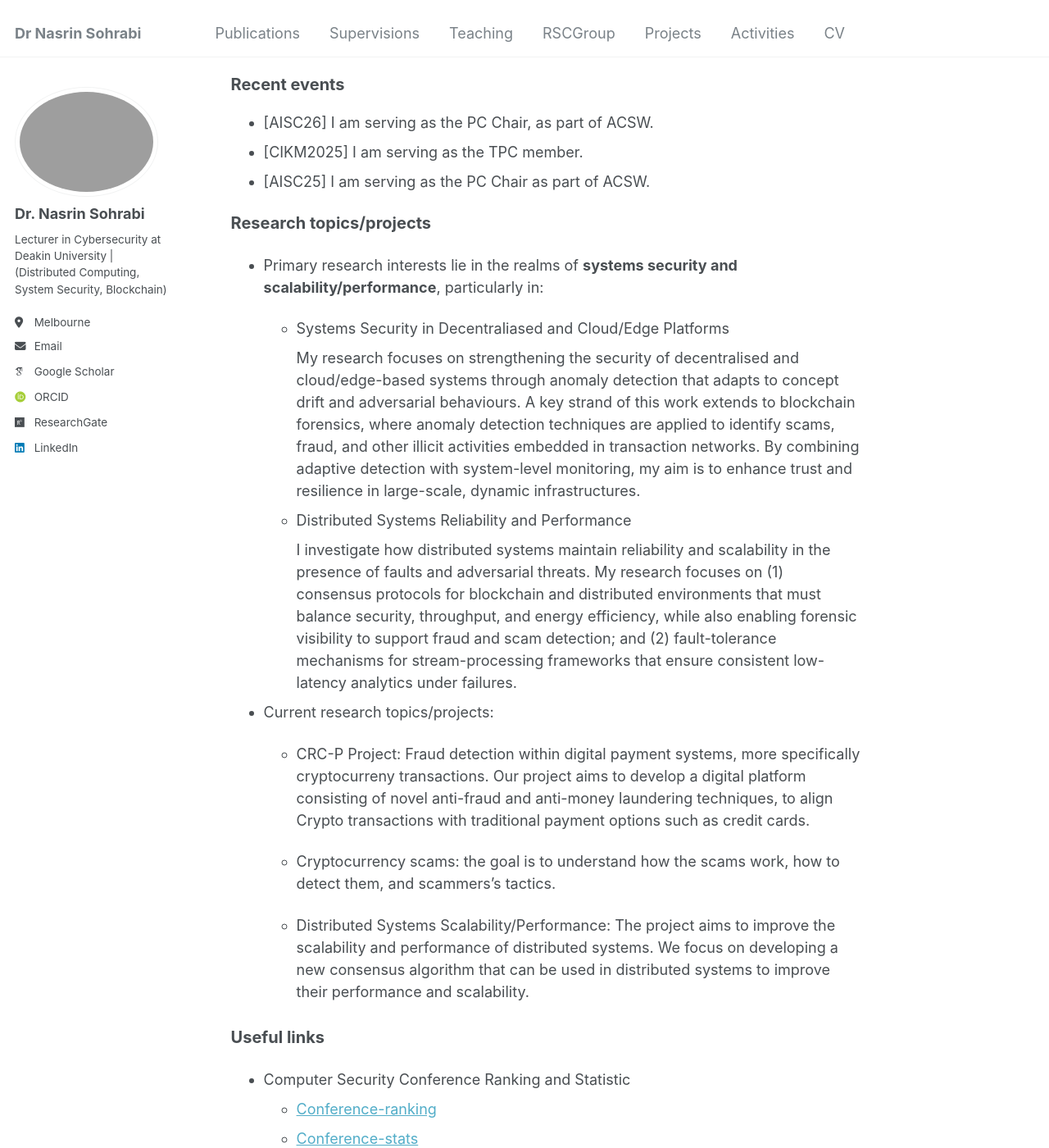
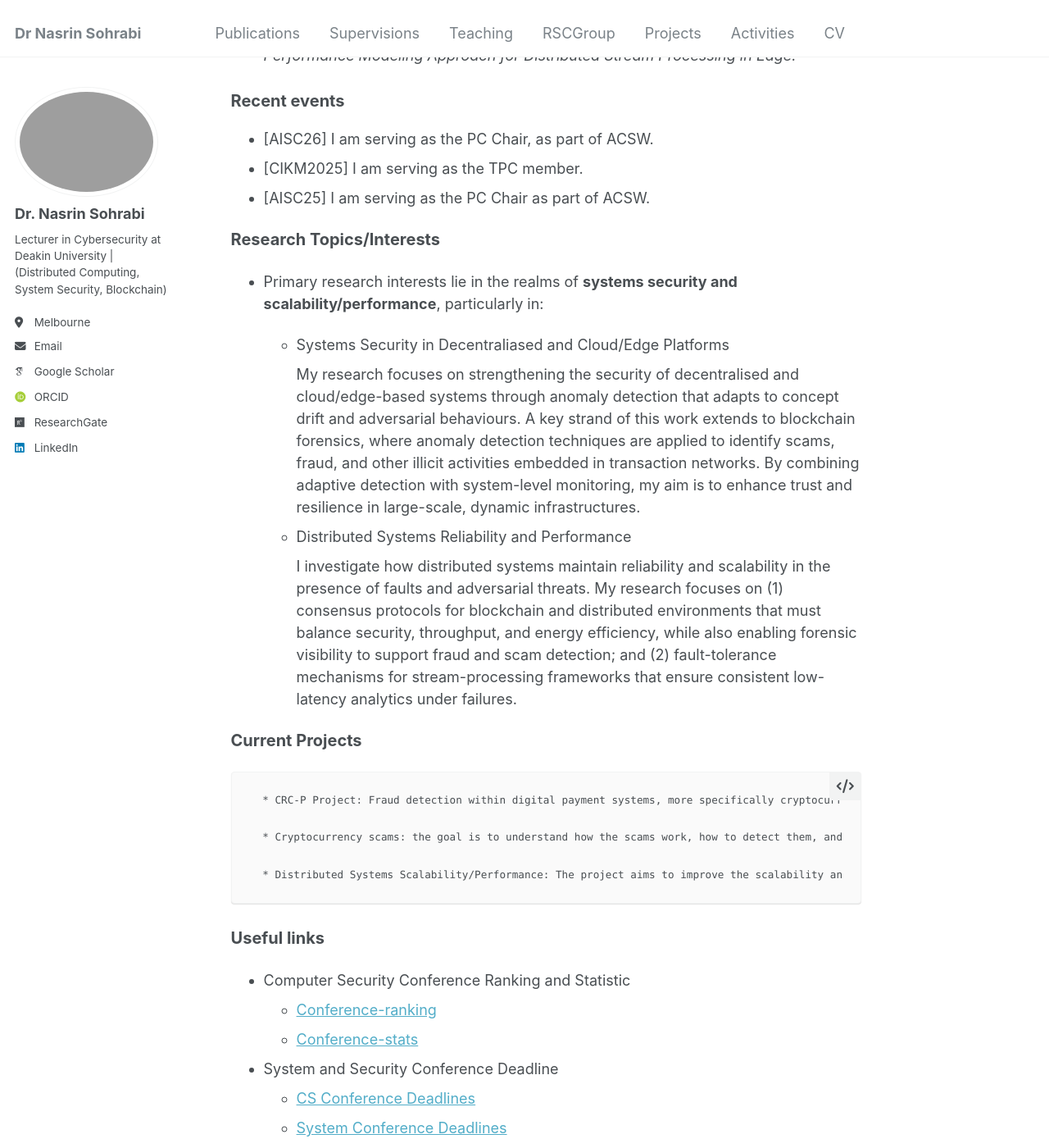
Before and after one commit to Nasrin-Sohrabi/Nasrin-Sohrabi.github.io, a Jekyll site: the page built from _pages/about.md, in a window 1280 px wide and 1400 px high, scrolled down 663 px. Shown: the whole window at 82% size. Built offline with Jekyll 4.4.1, drawn with Linux system fonts in a browser that asks for light colours; some web fonts are replaced.

Commit message:
update the intro

```diff
--- a/_pages/about.md
+++ b/_pages/about.md
@@ -13,13 +13,14 @@
   <ul style="text-align: justify;"> I am on the lookout for graduate and undergraduate students who possess a strong background in system security, distributed computing, and machine learning. If you're passionate about system research, feel free to email me your CV. </ul>
 
 
-<span style="font-size:20px;">Recent news!</span>
+<span style="font-size:20px;">News!</span>
 ======
 <span style=" text-align: justify;">
   * [ARC LP] -- Our team has been awarded an ARC Linkage Project, one of the most prestigious research grants in Australia. This funding will support collaborative research with DEAKIN, RMIT, UNSW and our industry partner to tackle real-world challenges and drive meaningful impact.
     <a href= "https://rms.arc.gov.au/RMS/Report/Download/Report/a3f6be6e-33f7-4fb5-98a6-7526aaa184cf/277">ARC LP</a>
 
   * [ICSOC2024] [Core ranked A -- 15% acceptance rate]- paper accepted - <span style="font-style: italic;">"A Query Language to Enhance Security and Privacy of Blockchain as A Service (BaaS)"</span>
+
   * [ICDE2024] [Core ranked A*]- paper accepted - <span style="font-style: italic;"> "A Predictive Profiling and Performance Modeling Approach for Distributed Stream Processing in Edge."</span>
 
 <span style="font-size:20px;">Recent events</span>
@@ -29,7 +30,7 @@
   * [CIKM2025] I am serving as the TPC member.
   * [AISC25] I am serving as the PC Chair as part of ACSW.
 
-<span style="font-size:20px;">Research topics/projects</span>
+<span style="font-size:20px;">Research Topics/Interests</span>
 ======
 
 <span style=" text-align: justify;">
@@ -37,20 +38,21 @@
  * Primary research interests lie in the realms of <span style="font-weight:bold">systems security and scalability/performance</span>, particularly in:
 
      * Systems Security in Decentraliased and Cloud/Edge Platforms
-      <ul> My research focuses on strengthening the security of decentralised and cloud/edge-based systems through anomaly detection that adapts to concept drift and adversarial behaviours. A key strand of this work extends to blockchain forensics, where anomaly detection techniques are applied to identify scams, fraud, and other illicit activities embedded in transaction networks. By combining adaptive detection with system-level monitoring, my aim is to enhance trust and resilience in large-scale, dynamic infrastructures. </ul>
+      <ul><span style=" text-align: justify;">  My research focuses on strengthening the security of decentralised and cloud/edge-based systems through anomaly detection that adapts to concept drift and adversarial behaviours. A key strand of this work extends to blockchain forensics, where anomaly detection techniques are applied to identify scams, fraud, and other illicit activities embedded in transaction networks. By combining adaptive detection with system-level monitoring, my aim is to enhance trust and resilience in large-scale, dynamic infrastructures.</span></ul>
 
      * Distributed Systems Reliability and Performance
-      <ul>I investigate how distributed systems maintain reliability and scalability in the presence of faults and adversarial threats. My research focuses on (1) consensus protocols for blockchain and distributed environments that must balance security, throughput, and energy efficiency, while also enabling forensic visibility to support fraud and scam detection; and (2) fault-tolerance mechanisms for stream-processing frameworks that ensure consistent low-latency analytics under failures.</ul>
+      <ul> <span style=" text-align: justify;"> I investigate how distributed systems maintain reliability and scalability in the presence of faults and adversarial threats. My research focuses on (1) consensus protocols for blockchain and distributed environments that must balance security, throughput, and energy efficiency, while also enabling forensic visibility to support fraud and scam detection; and (2) fault-tolerance mechanisms for stream-processing frameworks that ensure consistent low-latency analytics under failures.</span></ul>
 
- * Current research topics/projects:
+<span style="font-size:20px;">Current Projects</span>
+======
+
+<span style=" text-align: justify;">
 
       * CRC-P Project: Fraud detection within digital payment systems, more specifically cryptocurreny transactions. Our project aims to develop a digital platform consisting of novel anti-fraud and anti-money laundering techniques, to align Crypto transactions with traditional payment options such as credit cards.
 
       * Cryptocurrency scams: the goal is to understand how the scams work, how to detect them, and scammers's tactics.
 
       * Distributed Systems Scalability/Performance: The project aims to improve the scalability and performance of distributed systems. We focus on developing a new consensus algorithm that can be used in distributed systems to improve their performance and scalability.
-
-
 
 <span style="font-size:20px;">Useful links</span>
 ======
```
